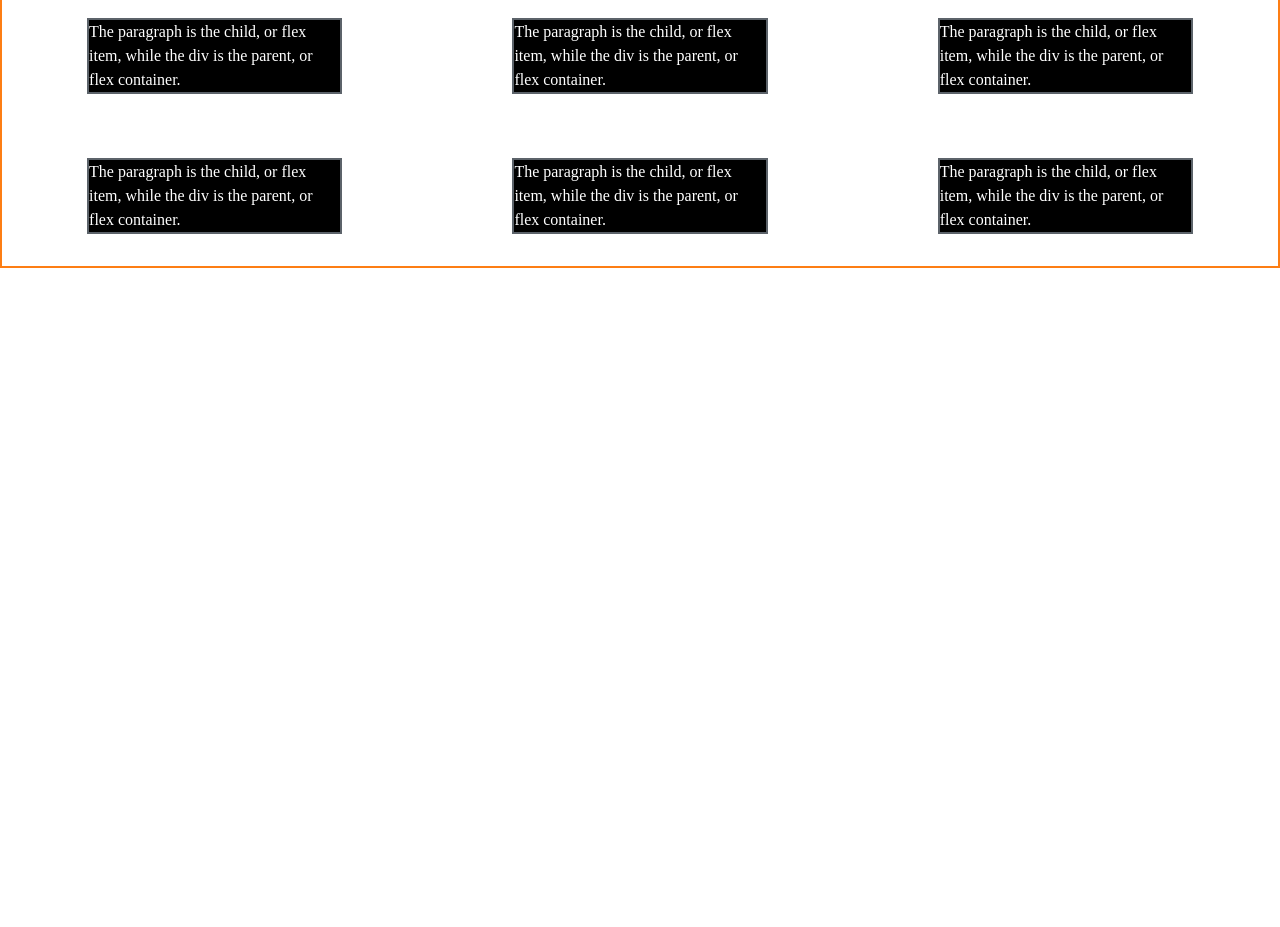
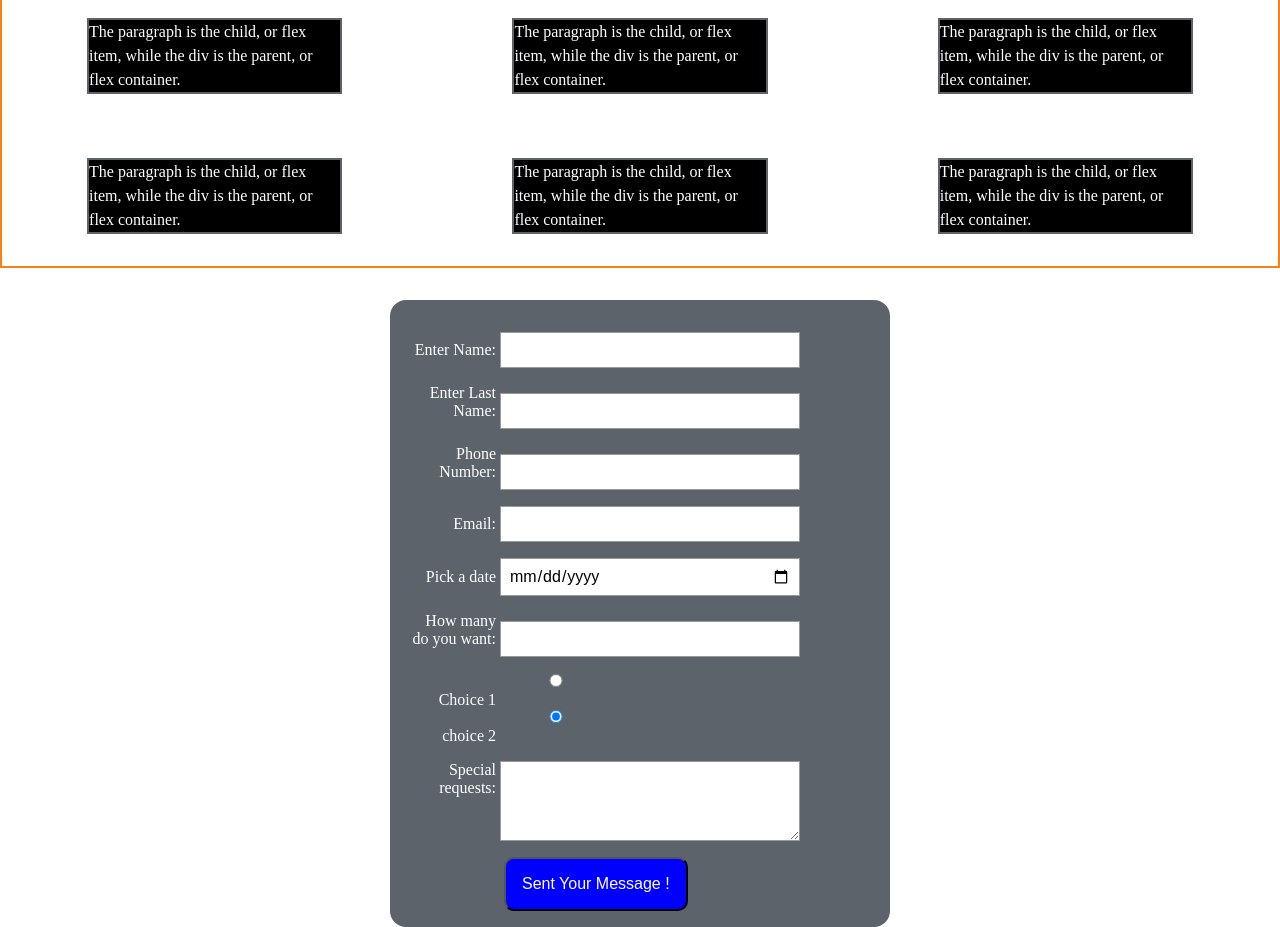
Before and after one commit to ibra188/css-layout-pratices, a plain HTML site: page index.html in a window 1280 px wide. Shown: the part 1901-2828 px from the top of the page. Before the commit the page ends 2201 px from the top, so only its background shows below. Drawn offline with Linux system fonts and the light colour scheme.

Commit message:
updated index.html. & style.css files

```diff
--- a/style.css
+++ b/css/style.css
@@ -163,3 +163,72 @@ section .float-1{
     line-height: 1.5;
     font-size: 16px;
 }
+
+form{
+    /* center the form on the page */
+    margin:  0 auto;
+    width: 500px;
+    background-color: #5c636a;
+    color: white;
+    padding: 1rem;
+    border-radius: 1rem;
+}
+form ul{
+    list-style: none;
+    margin: 0;
+    padding: 0;
+}
+form ul li{
+    margin-top: 1em;
+}
+form label{
+    /* uniform size & alignment */
+    display: inline-block;
+    width: 90px;
+    text-align: right;
+}
+input,
+textarea{
+    /* To make sure that all text fields have the same font settings
+     By default, textareas have a monospace font */
+    font: 1em sans-serif;
+    /* uniform text field size */
+    width: 300px;
+    box-sizing: border-box;
+    padding: 0.5rem;
+    /* match form field size */
+    border: 1px solid #999;
+}
+input:focus,
+textarea:focus{
+    /* additional highlight for focused elements */
+    border-color: #000;
+}
+textarea{
+    /* Align multiline text fields with their labels */
+    vertical-align: top;
+    /* Provide space to type some text */
+    height: 5em;
+}
+
+.button {
+    /* Align buttons with the text fields */
+    padding-left: 90px; /*  same size as the label elements */
+    /* This extra margin represent roughly the same space as the space
+       between the labels and their text fields */
+    margin-left: .5em;
+    width: 100%;
+}
+.btn_button{
+    padding: 1rem;
+    background-color: blue;
+    color: white;
+    font-size: 1rem;
+    border-radius: 10px;
+    box-shadow: white;
+    cursor: pointer;
+}
+.btn_button:hover{
+ background-color: #fd7e14;
+    color: white;
+}
--- a/index.html
+++ b/index.html
@@ -3,7 +3,7 @@
 <head>
     <meta charset="UTF-8">
     <meta name="viewport" content="width=device-width, initial-scale=1">
-    <link rel="stylesheet" href="style.css">
+    <link rel="stylesheet" href="css/style.css">
     <title>Layout</title>
 </head>
 <body>
@@ -103,5 +103,61 @@
           <p class="child-flex">The paragraph is the child, or flex item, while the div is the parent, or flex container.</p>
       </div>
   </section>
+
+  <form action="#" method="post">
+      <ul>
+          <li>
+              <label for="yourName">Enter Name:</label>
+              <input type="text" id="yourName">
+          </li>
+
+          <li>
+              <label for="yourLastName">Enter Last Name: </label>
+              <input type="text" id="yourLastName">
+          </li>
+          <li>
+              <label for="number">Phone Number:</label>
+              <input type="text" id="number">
+          </li>
+          <li>
+              <label for="mail">Email: </label>
+
+              <input type="email" id="mail" name="mail">
+          </li>
+
+          <li>
+              <label for="theDate">Pick a date</label>
+              <input type="date" id="theDate">
+          </li>
+
+          <li>
+              <label for="quantity">How many do you want:</label>
+              <input type="number" id="quantity" min="1" max="10">
+          </li>
+
+          <li>
+              <label>
+                  <input type="radio" name="myRadio" value="choice1" checked> Choice 1
+                  <input type="radio" name="myRadio" value="choice2" checked> choice 2
+              </label>
+          </li>
+          <!--<li>
+              <label>
+                  <input id="subscribe" type="checkbox" value="subscribe">Add me to your email list
+              </label>
+          </li>-->
+          <li>
+              <label for="comments">Special requests:</label>
+              <textarea id="comments"></textarea>
+          </li>
+
+          <li class="button">
+              <button class="btn_button" type="submit">Sent Your Message !</button>
+          </li>
+      </ul>
+  </form>
+
+<!-- script js files -->
+  <script  src="js/script.js"></script>
 </body>
 </html>
--- /dev/null
+++ b/js/script.js
@@ -0,0 +1,10 @@
+
+const email = document.getElementById("mail");
+
+email.addEventListener("input", function(event) {
+    if (email.oninvalid.typeMismatch){
+        email.setCustomValidity("i am expecting an e-mail address!");
+    }else {
+        email.setCustomValidity("");
+    }
+});
```
